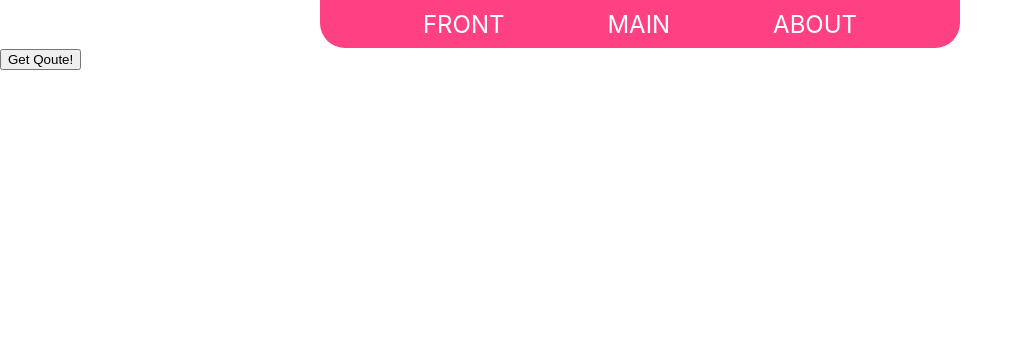
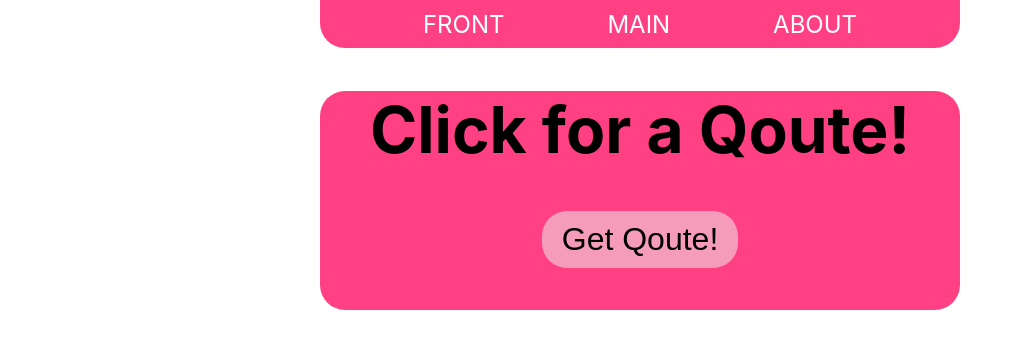
Before and after one commit to Mike4098-rts/react-project-1, a React (Create React App) app: page / in a window 1280 px wide. Shown: the top 348 px of the page, without its empty margins (0-1023 px from the left). Built offline with nearby package versions, Linux system fonts and the light colour scheme.

Commit message:
added scss for qoute.

```diff
--- a/src/App.js
+++ b/src/App.js
@@ -1,6 +1,5 @@
 import { Outlet } from "react-router-dom";
 import Navbar from './components/Navbar/Navbar';
-
 import Fetch from "./components/Fetch";
 
 function App() {
--- a/src/components/Fetch.jsx
+++ b/src/components/Fetch.jsx
@@ -1,5 +1,7 @@
+/** @jsxImportSource @emotion/react */
 import axios from "axios";
 import {useState} from 'react';
+import { css } from "@emotion/react";
 
 const Fetch = () => {
     const [qoute, setQoute] = useState('')
@@ -11,10 +13,32 @@ const Fetch = () => {
         console.log(err);
       })
     }
+    const style = {
+        divQoute: css`
+            width: 50%;
+            background-color: #ff4083;
+            margin: 20px auto;
+            border-radius: 25px;
+            text-align: center;
+            font-size: 2em;
+        `,
+        p: css`
+        padding: 0px 10px 10px 10px ;
+        `,
+        btn: css`
+            border: none;
+            background-color: #f59cbb;
+            border-radius: 25px;
+            font-size: 1em;
+            padding: 10px 20px 10px 20px;
+
+        `
+    }
     return (
-        <div>
-        <button onClick={getQoute}>Get Qoute!</button>
-        <p>{qoute}</p>
+        <div css={style.divQoute}>
+            <h1>Click for a Qoute!</h1>
+        <button onClick={getQoute} css={style.btn}>Get Qoute!</button>
+        <p css={style.p}>{qoute}</p>
         </div>
      );
 }
```
